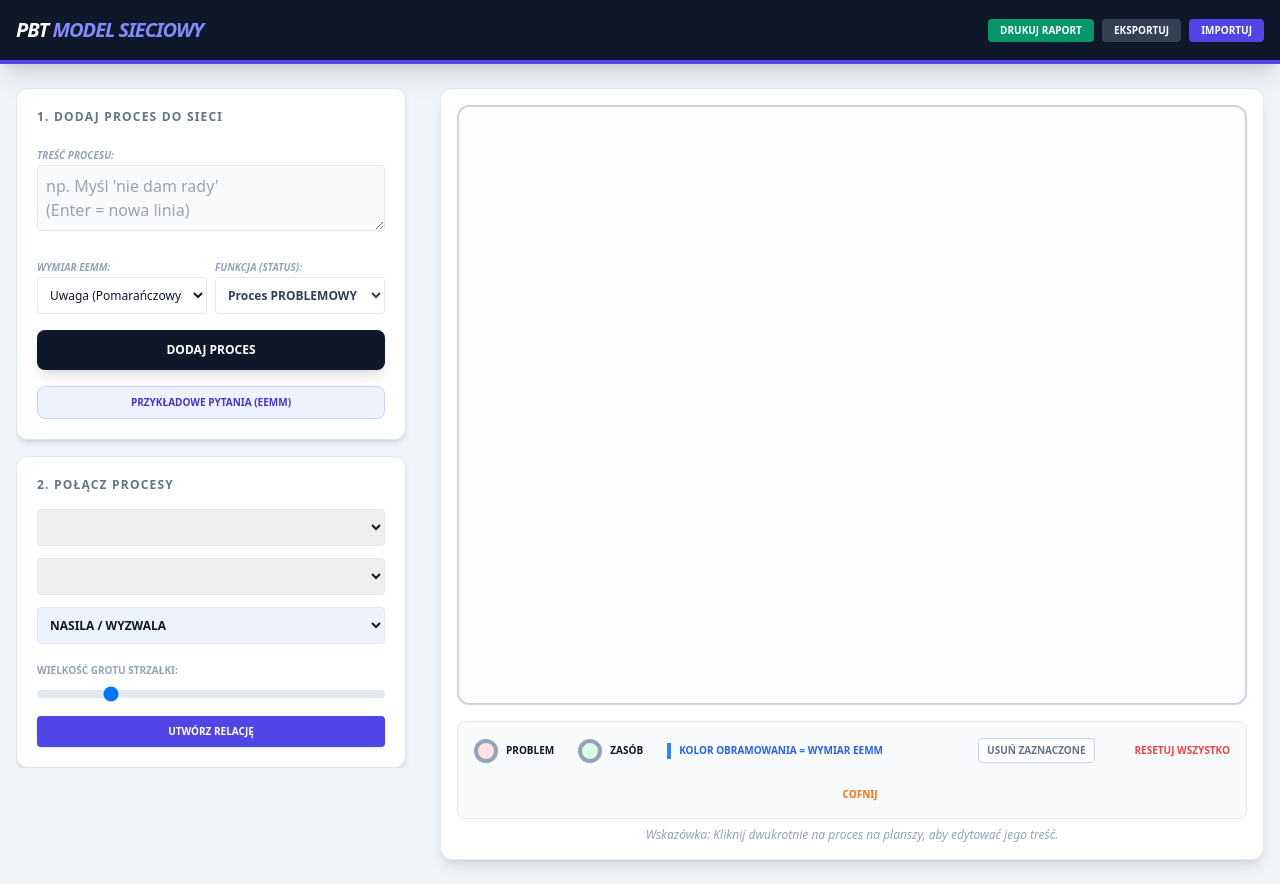
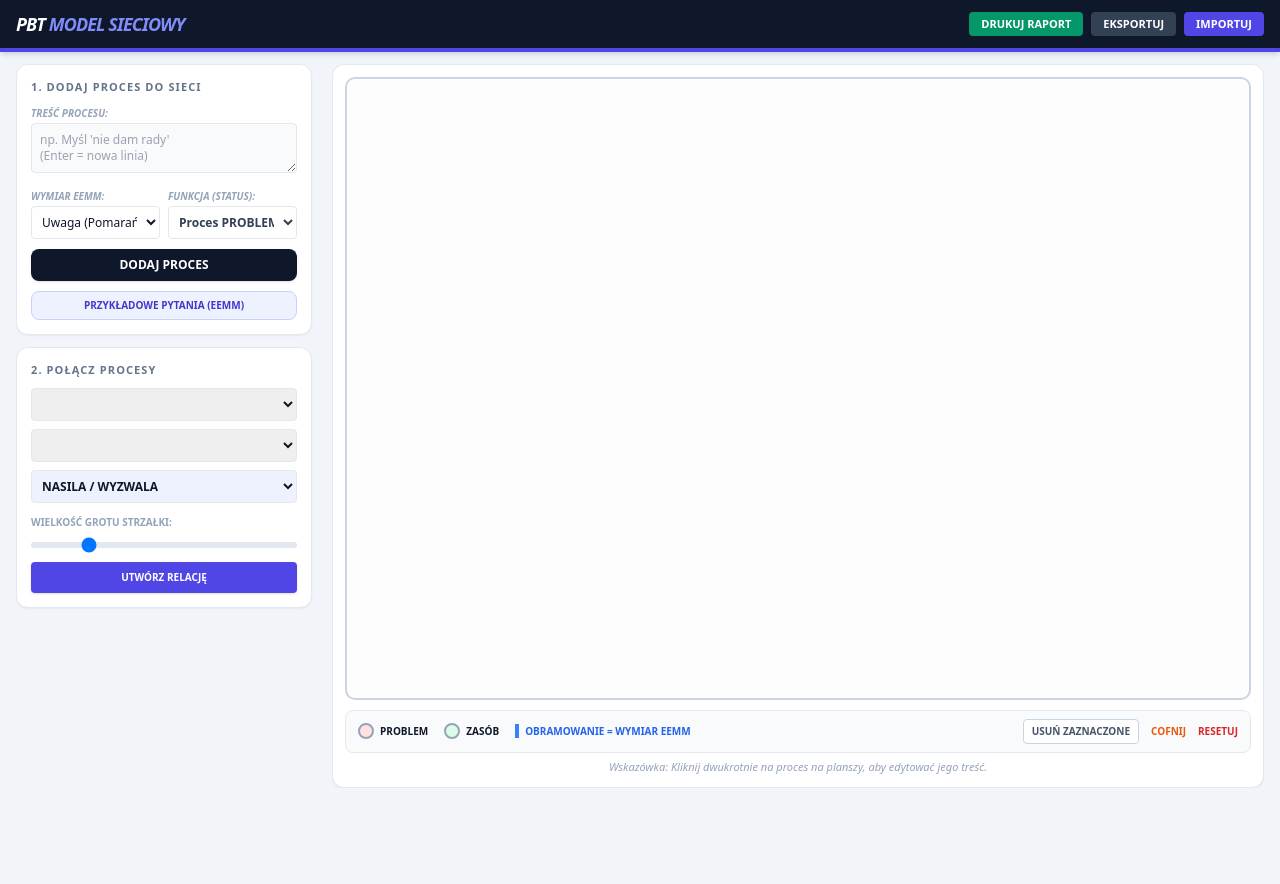
Before and after one commit to psychodem-lab/o, a plain HTML site: page cbt/procesy.html in a window 1280 px wide. After the commit the page ends 800 px from the top, so only its background shows below. Drawn offline with nearby package versions, Linux system fonts and the light colour scheme.

Commit message:
Update procesy.html

```diff
--- a/cbt/procesy.html
+++ b/cbt/procesy.html
@@ -8,60 +8,72 @@
     <script src="https://unpkg.com/vis-network/standalone/umd/vis-network.min.js"></script>
     <script src="https://cdn.tailwindcss.com"></script>
     <style>
-        #network-container { width: 100%; height: 600px; background: #fdfdfd; border-radius: 12px; border: 2px solid #cbd5e1; }
-        .sidebar-scroll { max-height: calc(100vh - 120px); overflow-y: auto; padding-right: 10px; }
+        /* Pasek przewijania dla panelu bocznego na mniejszych wysokościach ekranu */
+        .sidebar-scroll::-webkit-scrollbar { width: 5px; }
+        .sidebar-scroll::-webkit-scrollbar-track { background: transparent; }
+        .sidebar-scroll::-webkit-scrollbar-thumb { background: #cbd5e1; border-radius: 10px; }
+
+        #network-container {
+            width: 100%;
+            height: 100%;
+            min-height: 380px;
+            background: #fdfdfd;
+            border-radius: 10px;
+            border: 2px solid #cbd5e1;
+        }
 
         @media print {
             @page {
                 size: landscape; margin: 0.5cm;
             }
             header, aside, .no-print, button, label, input, select, textarea, .range-container { display: none !important; }
-            body { background: white !important; -webkit-print-color-adjust: exact; print-color-adjust: exact; }
-            main { width: 100% !important; grid-column: span 12 / span 12 !important; margin: 0 !important; padding: 0 !important; }
+            body { background: white !important; -webkit-print-color-adjust: exact; print-color-adjust: exact; overflow: visible !important; height: auto !important; }
+            main { width: 100% !important; margin: 0 !important; padding: 0 !important; height: auto !important; }
 
             #network-container {
-                border: none !important; height: 95vh !important;
+                border: none !important;
+                height: 95vh !important;
                 width: 100% !important;
                 position: absolute;
                 top: 0;
                 left: 0;
             }
-            .container { max-width: 100% !important; margin: 0 !important; padding: 0 !important; }
+            .max-w-screen-2xl { max-width: 100% !important; margin: 0 !important; padding: 0 !important; }
             .print\:shadow-none { box-shadow: none !important; border: none !important; }
         }
     </style>
 </head>
-<body class="bg-slate-100 font-sans text-slate-900">
+<body class="bg-slate-100 font-sans text-slate-900 flex flex-col min-h-screen lg:h-screen lg:overflow-hidden">
 
-    <header class="bg-slate-900 text-white p-4 shadow-xl border-b-4 border-indigo-600 no-print">
-        <div class="container mx-auto flex justify-between items-center">
-            <h1 class="text-xl font-black italic uppercase tracking-tighter">PBT <span class="text-indigo-400">MODEL SIECIOWY</span></h1>
+    <header class="bg-slate-900 text-white px-4 py-2.5 shadow-md border-b-4 border-indigo-600 no-print shrink-0">
+        <div class="max-w-screen-2xl mx-auto flex justify-between items-center">
+            <h1 class="text-lg font-black italic uppercase tracking-tighter">PBT <span class="text-indigo-400">MODEL SIECIOWY</span></h1>
             <div class="flex gap-2">
-                <button onclick="window.print()" class="text-[10px] bg-emerald-600 hover:bg-emerald-500 px-3 py-1 rounded font-bold uppercase transition">Drukuj Raport</button>
-                <button onclick="exportSession()" class="text-[10px] bg-slate-700 hover:bg-slate-600 px-3 py-1 rounded font-bold uppercase transition">Eksportuj</button>
-                <label class="text-[10px] bg-indigo-600 hover:bg-indigo-500 px-3 py-1 rounded font-bold cursor-pointer uppercase transition">
+                <button onclick="window.print()" class="text-[11px] bg-emerald-600 hover:bg-emerald-500 px-3 py-1 rounded font-bold uppercase transition">Drukuj Raport</button>
+                <button onclick="exportSession()" class="text-[11px] bg-slate-700 hover:bg-slate-600 px-3 py-1 rounded font-bold uppercase transition">Eksportuj</button>
+                <label class="text-[11px] bg-indigo-600 hover:bg-indigo-500 px-3 py-1 rounded font-bold cursor-pointer uppercase transition">
                     Importuj <input type="file" id="importFile" class="hidden" accept=".json" onchange="importSession(event)">
                 </label>
             </div>
         </div>
     </header>
 
-    <div class="container mx-auto py-6 grid grid-cols-1 xl:grid-cols-12 gap-6 px-4">
+    <div class="max-w-screen-2xl w-full mx-auto flex-1 lg:overflow-hidden py-3 px-4 grid grid-cols-1 lg:grid-cols-12 gap-4">
 
-        <aside class="xl:col-span-4 space-y-4 sidebar-scroll no-print">
-            <div class="bg-white p-5 rounded-xl shadow-md border border-slate-200">
-                <h2 class="text-xs font-black text-slate-500 uppercase mb-4 tracking-widest">1. Dodaj proces do sieci</h2>
+        <aside class="lg:col-span-4 xl:col-span-3 space-y-3 lg:overflow-y-auto sidebar-scroll pr-1 no-print">
+            <div class="bg-white p-3.5 rounded-xl shadow-sm border border-slate-200">
+                <h2 class="text-[11px] font-black text-slate-500 uppercase mb-2.5 tracking-widest">1. Dodaj proces do sieci</h2>
 
-                <div class="space-y-4 italic">
+                <div class="space-y-2.5 italic">
                     <div>
-                        <label class="text-[10px] font-bold uppercase text-slate-400">Treść procesu:</label>
-                        <textarea id="proc-label" rows="2" placeholder="np. Myśl 'nie dam rady'&#10;(Enter = nowa linia)" class="w-full p-2 border rounded bg-slate-50 outline-none focus:ring-2 ring-indigo-200 resize-y"></textarea>
+                        <label class="text-[10px] font-bold uppercase text-slate-400 block mb-0.5">Treść procesu:</label>
+                        <textarea id="proc-label" rows="2" placeholder="np. Myśl 'nie dam rady'&#10;(Enter = nowa linia)" class="w-full p-2 text-xs border rounded bg-slate-50 outline-none focus:ring-2 ring-indigo-200 resize-y"></textarea>
                     </div>
 
                     <div class="grid grid-cols-2 gap-2">
                         <div>
-                            <label class="text-[10px] font-bold uppercase text-slate-400">Wymiar EEMM:</label>
-                            <select id="proc-dim" class="w-full p-2 text-xs border rounded bg-white">
+                            <label class="text-[10px] font-bold uppercase text-slate-400 block mb-0.5">Wymiar EEMM:</label>
+                            <select id="proc-dim" class="w-full p-1.5 text-xs border rounded bg-white">
                                 <option value="#f59e0b">Uwaga (Pomarańczowy)</option>
                                 <option value="#3b82f6">Poznanie (Niebieski)</option>
                                 <option value="#8b5cf6">Ja (Fioletowy)</option>
@@ -74,8 +86,8 @@
                             </select>
                         </div>
                         <div>
-                            <label class="text-[10px] font-bold uppercase text-slate-400">Funkcja (Status):</label>
-                            <select id="proc-status" class="w-full p-2 text-xs border rounded bg-white font-bold text-slate-700">
+                            <label class="text-[10px] font-bold uppercase text-slate-400 block mb-0.5">Funkcja (Status):</label>
+                            <select id="proc-status" class="w-full p-1.5 text-xs border rounded bg-white font-bold text-slate-700">
                                 <option value="#fee2e2">Proces PROBLEMOWY</option>
                                 <option value="#dcfce7">ZASÓB / Cel terapii</option>
                                 <option value="#f1f5f9">Neutralny / Kontekst</option>
@@ -83,54 +95,63 @@
                         </div>
                     </div>
 
-                    <button onclick="addNode()" class="w-full bg-slate-900 text-white font-black py-3 rounded-lg hover:bg-black transition-all shadow-lg uppercase text-xs">Dodaj Proces</button>
+                    <button onclick="addNode()" class="w-full bg-slate-900 text-white font-black py-2 rounded-lg hover:bg-black transition-all shadow uppercase text-xs">Dodaj Proces</button>
 
-                    <button onclick="toggleQuestionsModal()" class="w-full mt-2 bg-indigo-50 text-indigo-700 border border-indigo-200 font-black py-2 rounded-lg hover:bg-indigo-100 transition-all uppercase text-[10px]">Przykładowe pytania (EEMM)</button>
+                    <button onclick="toggleQuestionsModal()" class="w-full bg-indigo-50 text-indigo-700 border border-indigo-200 font-black py-1.5 rounded-lg hover:bg-indigo-100 transition-all uppercase text-[10px]">Przykładowe pytania (EEMM)</button>
                 </div>
             </div>
 
-            <div class="bg-white p-5 rounded-xl shadow-md border border-slate-200">
-                <h2 class="text-xs font-black text-slate-500 uppercase mb-4 tracking-widest">2. Połącz procesy</h2>
-                <div class="space-y-3">
-                    <select id="edge-from" class="w-full p-2 text-xs border rounded"></select>
-                    <select id="edge-to" class="w-full p-2 text-xs border rounded"></select>
-                    <select id="edge-label" class="w-full p-2 text-xs border rounded font-bold bg-indigo-50">
-                        <option value="NASILA">NASILA / WYZWALA </option>
-                        <option value="OSŁABIA">OSŁABIA </option>
-                        <option value="WZAJEMNE">WZAJEMNE WZMOCNIENIE </option>
+            <div class="bg-white p-3.5 rounded-xl shadow-sm border border-slate-200">
+                <h2 class="text-[11px] font-black text-slate-500 uppercase mb-2.5 tracking-widest">2. Połącz procesy</h2>
+                <div class="space-y-2">
+                    <select id="edge-from" class="w-full p-1.5 text-xs border rounded"></select>
+                    <select id="edge-to" class="w-full p-1.5 text-xs border rounded"></select>
+                    <select id="edge-label" class="w-full p-1.5 text-xs border rounded font-bold bg-indigo-50">
+                        <option value="NASILA">NASILA / WYZWALA</option>
+                        <option value="OSŁABIA">OSŁABIA</option>
+                        <option value="WZAJEMNE">WZAJEMNE WZMOCNIENIE</option>
                     </select>
-                    <div class="range-container">
+                    <div class="range-container pt-1">
+                        <div class="flex justify-between items-center">
                             <label class="text-[10px] font-bold uppercase text-slate-400">Wielkość grotu strzałki:</label>
-                        <input type="range" id="edge-weight" min="0.5" max="3" step="0.1" value="1" class="w-full h-2 bg-slate-200 rounded-lg appearance-none cursor-pointer">
+                        </div>
+                        <input type="range" id="edge-weight" min="0.5" max="3" step="0.1" value="1" class="w-full h-1.5 bg-slate-200 rounded-lg appearance-none cursor-pointer">
                     </div>
                     <button onclick="addConnection()" class="w-full bg-indigo-600 text-white font-black py-2 rounded shadow hover:bg-indigo-700 transition uppercase text-[10px]">Utwórz relację</button>
                 </div>
             </div>
         </aside>
 
-        <main class="xl:col-span-8 space-y-4">
-            <div class="bg-white p-4 rounded-xl shadow-lg border border-slate-200 print:shadow-none print:border-none">
+        <main class="lg:col-span-8 xl:col-span-9 flex flex-col h-[65vh] lg:h-full lg:overflow-hidden">
+            <div class="bg-white p-3 rounded-xl shadow-sm border border-slate-200 flex-1 flex flex-col overflow-hidden print:shadow-none print:border-none">
+
+                <div class="flex-1 relative min-h-0">
                     <div id="network-container"></div>
+                </div>
 
-                <div class="mt-4 p-4 bg-slate-50 rounded-lg border flex flex-wrap gap-6 items-center justify-center print:bg-white">
-                    <div class="flex items-center gap-2">
-                        <span class="w-6 h-6 border-4 border-slate-400 bg-[#fee2e2] rounded-full"></span>
+                <div class="mt-2.5 px-3 py-2 bg-slate-50 rounded-lg border flex flex-wrap gap-x-5 gap-y-2 items-center justify-between shrink-0 print:bg-white">
+                    <div class="flex flex-wrap items-center gap-4">
+                        <div class="flex items-center gap-1.5">
+                            <span class="w-4 h-4 border-2 border-slate-400 bg-[#fee2e2] rounded-full"></span>
                             <span class="text-[10px] font-bold uppercase">Problem</span>
                         </div>
-                    <div class="flex items-center gap-2">
-                        <span class="w-6 h-6 border-4 border-slate-400 bg-[#dcfce7] rounded-full"></span>
+                        <div class="flex items-center gap-1.5">
+                            <span class="w-4 h-4 border-2 border-slate-400 bg-[#dcfce7] rounded-full"></span>
                             <span class="text-[10px] font-bold uppercase">Zasób</span>
                         </div>
-                    <div class="flex items-center gap-2">
-                        <span class="w-1 h-4 bg-blue-500"></span>
-                        <span class="text-[10px] font-bold uppercase text-blue-600">Kolor obramowania = Wymiar EEMM</span>
+                        <div class="flex items-center gap-1.5">
+                            <span class="w-1 h-3.5 bg-blue-500"></span>
+                            <span class="text-[10px] font-bold uppercase text-blue-600">Obramowanie = Wymiar EEMM</span>
                         </div>
-                    <button onclick="deleteSelected()" class="text-[10px] text-slate-500 font-bold uppercase ml-auto hover:text-red-600 no-print border border-slate-300 rounded px-2 py-1 bg-white">Usuń zaznaczone</button>
+                    </div>
 
-                    <button onclick="resetAll()" class="text-[10px] text-red-500 font-bold uppercase ml-4 no-print">Resetuj wszystko</button>
-                    <button onclick="undoLast()" class="text-[10px] text-orange-500 font-bold uppercase ml-4 no-print">Cofnij</button>
+                    <div class="flex items-center gap-3 no-print ml-auto">
+                        <button onclick="deleteSelected()" class="text-[10px] text-slate-600 font-bold uppercase hover:text-red-600 border border-slate-300 rounded px-2 py-1 bg-white transition">Usuń zaznaczone</button>
+                        <button onclick="undoLast()" class="text-[10px] text-orange-600 hover:text-orange-700 font-bold uppercase">Cofnij</button>
+                        <button onclick="resetAll()" class="text-[10px] text-red-600 hover:text-red-700 font-bold uppercase">Resetuj</button>
                     </div>
-                <p class="text-center text-slate-400 text-xs mt-2 no-print italic">Wskazówka: Kliknij dwukrotnie na proces na planszy, aby edytować jego treść.</p>
+                </div>
+                <p class="text-center text-slate-400 text-[11px] mt-1.5 no-print italic shrink-0">Wskazówka: Kliknij dwukrotnie na proces na planszy, aby edytować jego treść.</p>
             </div>
         </main>
     </div>
@@ -176,11 +197,10 @@
         const options = {
             nodes: {
                 shape: 'dot',
-                size: 35,
+                size: 32,
                 font: { size: 12, face: 'Verdana', color: '#1e293b' },
                 borderWidth: 5,
                 shadow: true,
-                // ZMIANA: Limit szerokości węzła zmuszający tekst do zawijania
                 widthConstraint: { maximum: 160 }
             },
             edges: {
@@ -201,19 +221,20 @@
         };
         const network = new vis.Network(container, data, options);
 
-        // ZMIANA: Nasłuchiwanie dwukrotnego kliknięcia w celu edycji
+        // Automatyczne dopasowanie płótna po zmianie rozmiaru okna przeglądarki
+        window.addEventListener('resize', () => {
+            network.redraw();
+        });
+
         network.on("doubleClick", function (params) {
             if (params.nodes.length > 0) {
                 const nodeId = params.nodes[0];
                 const nodeToEdit = nodes.get(nodeId);
 
-                // Okno dialogowe przeglądarki do zmiany tekstu
                 const newLabel = prompt("Edytuj treść procesu:", nodeToEdit.label);
 
                 if (newLabel !== null && newLabel.trim() !== "") {
-                    // Dodajemy stary stan do historii "Cofnij"
                     historyStack.push({ type: 'edit', id: nodeId, oldLabel: nodeToEdit.label });
-                    // Aktualizujemy etykietę węzła
                     nodes.update({ id: nodeId, label: newLabel });
                     updateSelects();
                 }
@@ -249,22 +270,18 @@
             const arrowScale = parseFloat(document.getElementById('edge-weight').value);
 
             if (!from || !to) return;
-            // Ustalanie typów strzałek na podstawie relacji
             let arrowTypeTo = 'arrow';
-            // Domyślnie zamknięty grot
             let arrowTypeFrom = 'arrow';
             let enableFrom = false;
             let edgeColor = '#dc3545';
 
             if (label === 'OSŁABIA') {
                 arrowTypeTo = 'vee';
-                // Otwarty grot (kształt V)
                 edgeColor = '#28a745';
             } else if (label === 'WZAJEMNE') {
                 enableFrom = true;
-                // Wzajemne - strzałki po obu stronach (zamknięte)
                 edgeColor = '#343a40';
-            }  else if (label === 'NASILA') {
+            } else if (label === 'NASILA') {
                 edgeColor = '#dc3545';
             }
 
@@ -272,13 +289,13 @@
                 from: from,
                 to: to,
                 label: label,
-                width: 2, // Stała grubość połączenia
+                width: 2,
                 color: {
                     color: edgeColor,
                     highlight: edgeColor,
                     hover: edgeColor
                 },
-                dashes: false, // Brak przerywanych linii
+                dashes: false,
                 arrows: {
                     to: { enabled: true, type: arrowTypeTo, scaleFactor: arrowScale },
                     from: { enabled: enableFrom, type: arrowTypeFrom, scaleFactor: arrowScale }
@@ -314,7 +331,6 @@
             } else if (lastAction.type === 'node') {
                 try { nodes.remove(lastAction.id); updateSelects(); } catch (e) { }
             } else if (lastAction.type === 'edit') {
-                // ZMIANA: Obsługa cofania zmiany tekstu w procesie
                 try { nodes.update({ id: lastAction.id, label: lastAction.oldLabel }); updateSelects(); } catch (e) { }
             }
         }
@@ -363,7 +379,6 @@
             reader.readAsText(e.target.files[0]);
         }
 
-        // --- Logika Panelu Pytań (Modal) ---
         function toggleQuestionsModal() {
             const modal = document.getElementById('questionsModal');
             modal.classList.toggle('hidden');
@@ -411,7 +426,7 @@
                       <li>Badanie problemów związanych ze zmiennością: Jakie wzorce zachowania istotnego z perspektywy biofizjologicznej można rozpoznać u klientki/klienta wtedy, kiedy zmaga się ze swoimi trudnościami, albo jakich brak, choć mogłyby być pomocne? Czy wyczuwasz jakąś sztywność lub zauważasz brak zdrowej zmienności na poziomie zachowań związanych z biofizjologią (np. niepowodzenie prób odżywiania się zdrowo, niechęć do badania możliwości podjęcia aktywności fizycznej)?</li>
                       <li>Badanie problemów związanych z selekcją: Jakie funkcje pełnią w sieci klientki/klienta owe problematyczne zachowania związane z biofizjologią? Na przykład: czy stronienie od ćwiczeń pozwala uniknąć wstydu związanego z własnym ciałem? Czy wzorce złego odżywiania się są uwarunkowane kulturowo? Jeśli lub kiedy pojawiają się formy bardziej adaptacyjne, jakie funkcje mogą pełnić?</li>
                       <li>Badanie problemów związanych z utrzymaniem: W jaki sposób owe dominujące wzorce związane z poziomem biofizjologicznym wspierają, podtrzymują lub nasilają problemy klientki/klienta w modelu sieciowym? Dlaczego bardziej adaptacyjne wzorce nie mogą być utrzymane? Jakie inne elementy lub cechy sieci przeszkadzają w ich utrzymaniu?</li>
-                      <li>Aby zbadać powyższe kwestie, trzeba dobrze poznać główne zachowania związane z poziomem biofizjologicznym. Służące temu pytania mają charakter bardziej zdroworozsądkowy. Poniżej podajemy przykłady.   Adaptacyjne i nieadaptacyjne wzorce diety   Co zdrowego/niezdrowego jada pani/pan na co dzień?   Jak często i kiedy przejada się pani/pan albo ogranicza jedzenie?   Co pani/pan pije? W jakich ilościach?   Adaptacyjne i nieadaptacyjne wzorce aktywności fizycznej   Czy pani/pan ćwiczy? Jak często?   Jaki rodzaj ćwiczeń pani/pan wykonuje?   Jak intensywnie pani/pan ćwiczy?   Od jak dawna pani/pan ćwiczy/nie ćwiczy?   Sen   Jak pani/pan sypia?   Czy ma pani/pan trudności z zaśnięciem?   O której godzinie pani/pan kładzie się spać / budzi się?   Czy po przebudzeniu czuje się pani wypoczęta / pan wypoczęty?   Inne nawyki związane ze zdrowiem   Czy zażywa pani/pan jakieś leki? Jeśli tak, to jak często i w jakich dawkach?   Ile czasu dziennie spędza pani/pan w pozycji siedzącej?   Czy pani/pan medytuje? Jeśli tak, to jak często i jak długo?   Ile czasu spędza pani/pan na powietrzu?   W jaki sposób się pani/pan relaksuje?   </li>
+                      <li>Aby zbadać powyższe kwestie, trzeba dobrze poznać główne zachowania związane z poziomem biofizjologicznym. Służące temu pytania mają charakter bardziej zdroworozsądkowy. Poniżej podajemy przykłady.   Adaptacyjne i nieadaptacyjne wzorce diety   Co zdrowego/niezdrowego jada pani/pan na co dzień?   Jak często i kiedy przejada się pani/pan albo ogranicza jedzenie?   Co pani/pan pije? W jakich ilościach?   Adaptacyjne i nieadaptacyjne wzorce aktywności fizycznej   Czy pani/pan ćwiczy? Jak często?   Jaki rodzaj ćwiczeń pani/pan wykonuje?   Jak intensywnie pani/pan ćwiczy?   Od jak dawna pani/pan ćwiczy/nie ćwiczy?   Sen   Jak pani/pan sypia?   Czy ma pani/pan trudności z zaśnięciem?   O której godzinie pani/pan kładzie się spać / budzi się?   Czy po przebudzeniu czuje się pani wypoczęta / pan wypoczęty?   Inne nawyki związane ze zdrowiem   Czy zażywa pani/pan jakieś leki? Jeśli tak, to jak często i w jakich dawkach?   Ile czasu dziennie spędza pani/pan w pozycji siedzącej?   Czy pani/pan medytuje? Jeśli tak, to jak często i jak długo?   Ile czasu spędza pani/pan na powietrzu?   W jaki sposób się pani/pan relaksuje?</li>
                     </ul>`,
             'kontekst': `<h4 class="font-black text-slate-600 text-lg mb-2">KONTEKST FIZYCZNY</h4>
                          <ul class="list-disc pl-5 space-y-2">
```
Lines whose indentation alone changed are shown as unchanged.
